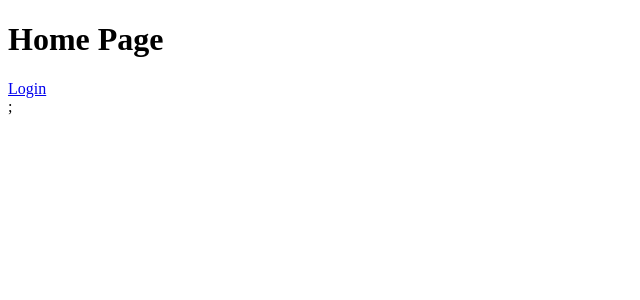
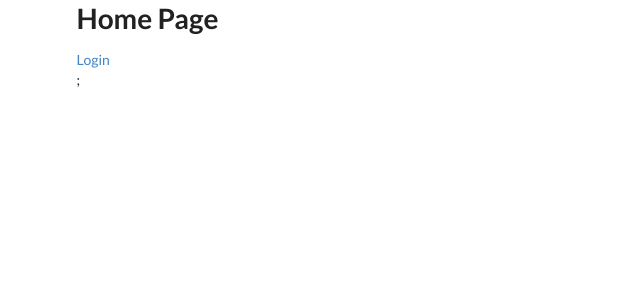
Before and after one commit to Mattemyo/bookworm-app, a React (Create React App) app in the folder bookworm-react/: page / in a window 1280 px wide. Shown: the top 300 px of the page, without its empty margins (0-640 px from the left). Built offline with nearby package versions, Linux system fonts and the light colour scheme.

Commit message:
set up semantic ui

```diff
--- a/bookworm-react/package.json
+++ b/bookworm-react/package.json
@@ -6,7 +6,9 @@
     "react": "^16.2.0",
     "react-dom": "^16.2.0",
     "react-router-dom": "^4.2.2",
-    "react-scripts": "1.1.1"
+    "react-scripts": "1.1.1",
+    "semantic-ui-css": "^2.3.0",
+    "semantic-ui-react": "^0.78.3"
   },
   "scripts": {
     "start": "react-scripts start",
--- a/bookworm-react/src/App.js
+++ b/bookworm-react/src/App.js
@@ -4,7 +4,7 @@
 import LoginPage from './components/pages/LoginPage';
 
 const App = () => (
-  <div>
+  <div className="ui container">
     <Route path="/" exact component={HomePage} />
     <Route path="/login" exact component={LoginPage} />;
   </div>
--- a/bookworm-react/src/index.js
+++ b/bookworm-react/src/index.js
@@ -1,6 +1,7 @@
 import React from 'react';
 import ReactDOM from 'react-dom';
 import { BrowserRouter } from 'react-router-dom';
+import 'semantic-ui-css/semantic.min.css';
 import App from './App';
 import registerServiceWorker from './registerServiceWorker';
 
```
Also changed, not shown: 1 other file (tests, documents, lock files or other folders).
